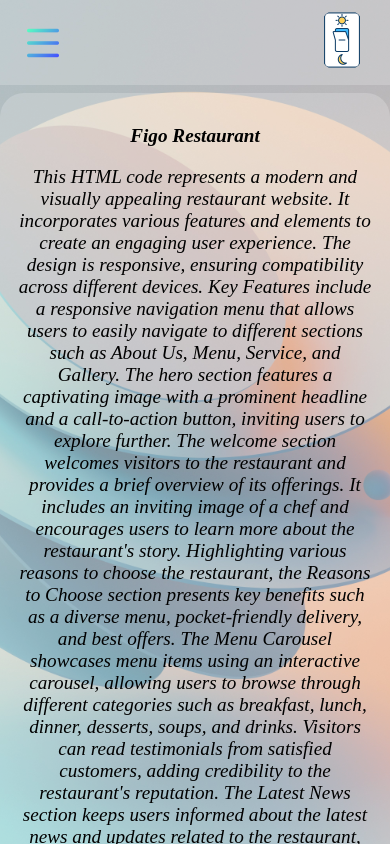
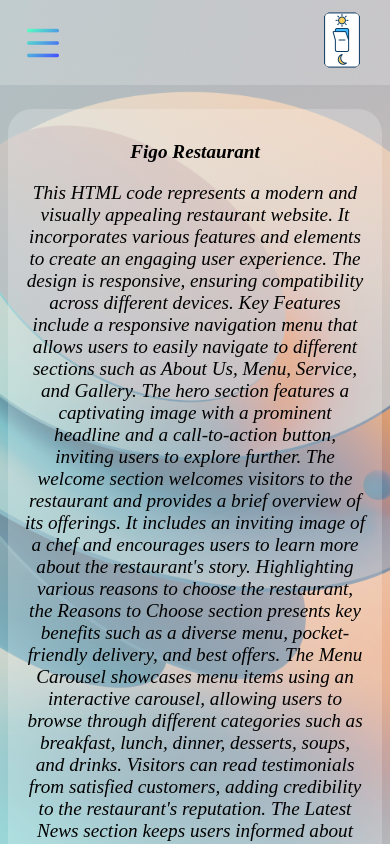
Before and after one commit to CristinaSt86/My-Portfolio, a React (Create React App) app: page /figo-restaurant in a window 390 px wide. Shown: the top 844 px of the page. Built offline with nearby package versions, Linux system fonts and the light colour scheme.

Commit message:
paddings and margins modified

```diff
--- a/src/AboutPage/AboutPage.module.css
+++ b/src/AboutPage/AboutPage.module.css
@@ -15,7 +15,7 @@
 .aboutBackground {
   width: 100%;
   background: rgba(255, 255, 255, 0.2);
-  border-radius: 22px;
+  border-radius: 1rem;
   display: flex;
   flex-wrap: wrap;
   padding: 0.5rem;
@@ -31,6 +31,7 @@
   border-radius: 1rem;
   padding: 1rem;
   box-sizing: border-box;
+  height: fit-content;
 }
 
 .spokenLan {
--- a/src/AdviceSlip/AdviceSlip.module.css
+++ b/src/AdviceSlip/AdviceSlip.module.css
@@ -25,7 +25,8 @@
 @media only screen and (max-width: 800px) {
   .mainContainer {
     flex-direction: column;
-    padding: 1rem 1rem;
+    padding: 1rem;
+    margin: 1rem 0.5rem;
   }
 
   .aboutApp p,
--- a/src/FigoRest/FigoRest.module.css
+++ b/src/FigoRest/FigoRest.module.css
@@ -41,6 +41,7 @@
   .mainContainer {
     flex-direction: column;
     padding: 1rem;
+    margin: 1rem 0.5rem;
   }
 
   .aboutApp p,
--- a/src/JokeTeller/JokeTeller.module.css
+++ b/src/JokeTeller/JokeTeller.module.css
@@ -25,7 +25,8 @@
 @media only screen and (max-width: 767px) {
   .mainContainer {
     flex-direction: column;
-    padding: 1rem 1rem;
+    padding: 1rem;
+    margin: 1rem 0.5rem;
   }
 
   .aboutApp p,
--- a/src/ToDo/ToDo.module.css
+++ b/src/ToDo/ToDo.module.css
@@ -31,7 +31,8 @@
 @media only screen and (max-width: 767px) {
   .mainContainer {
     flex-direction: column;
-    padding: 1rem 1rem;
+    padding: 1rem;
+    margin: 1rem 0.5rem;
   }
 
   .aboutApp p,
--- a/src/components/Form/Form.module.css
+++ b/src/components/Form/Form.module.css
@@ -4,7 +4,7 @@
   border-radius: 1rem;
   box-shadow: 0 0 10px 5px rgba(0, 0, 0, 0.5);
   gap: 1.8rem;
-  padding: 2rem 2.3rem;
+  padding: 2rem 2.5rem;
   justify-content: center;
   align-items: center;
   background-color: rgba(255, 255, 255, 0.4);
```
